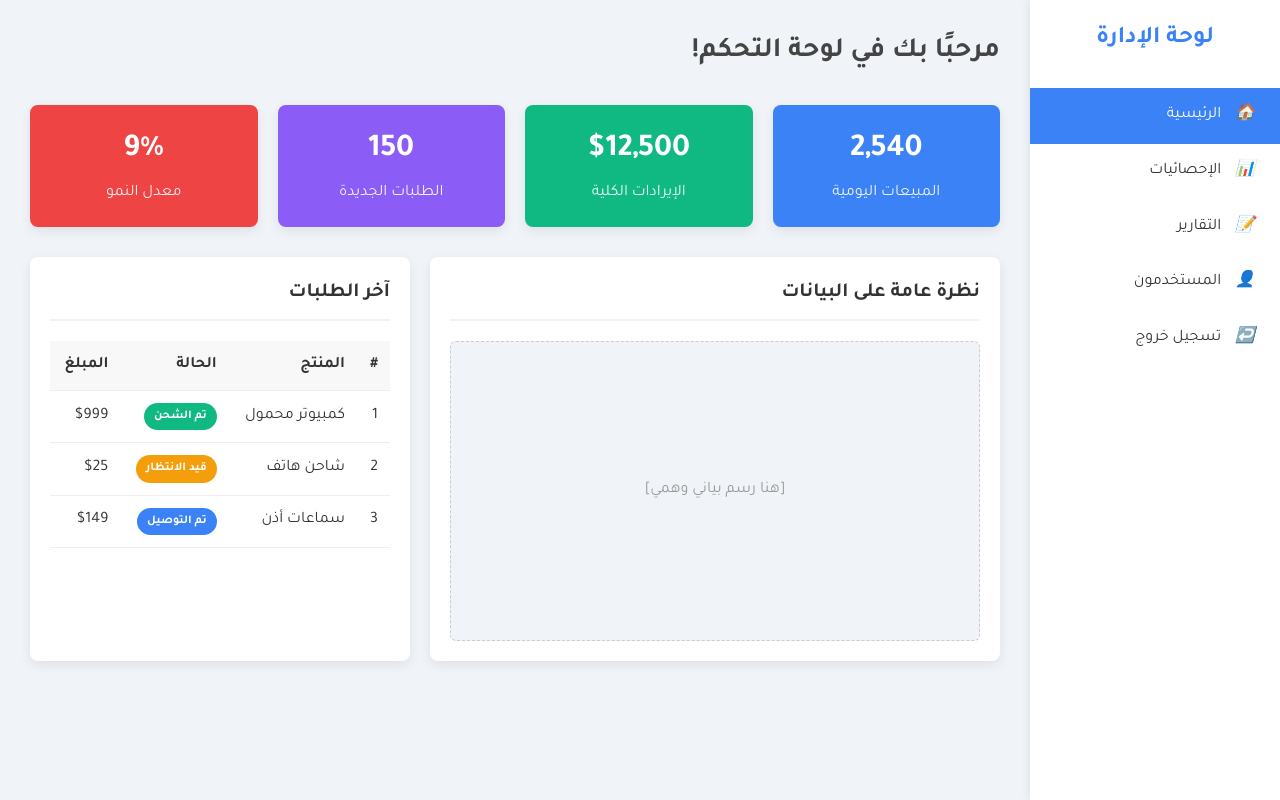
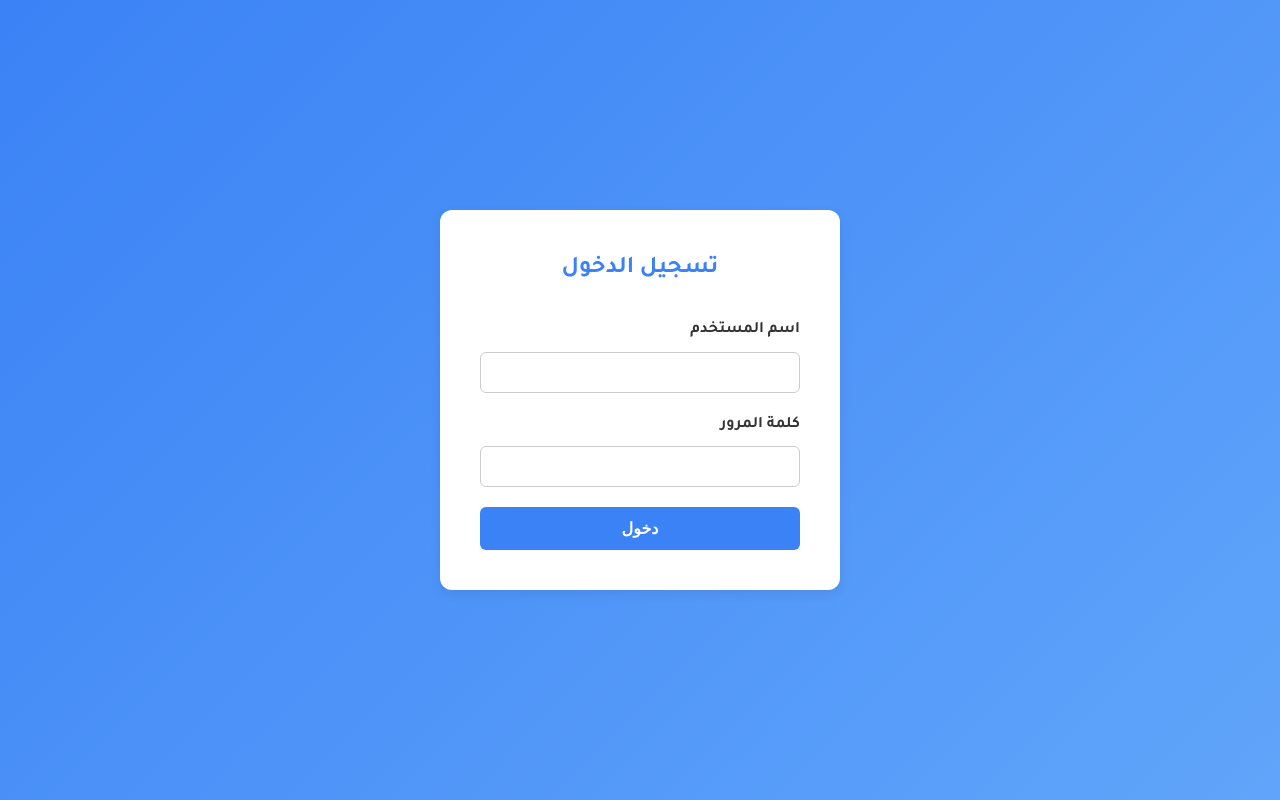
Before and after one commit to Ammarbaha/full-stack-coures, a plain HTML site: page First_Project/login.html in a window 1280 px wide. Drawn offline with Linux system fonts and the light colour scheme.

Commit message:
Update login.html

```diff
--- a/First_Project/login.html
+++ b/First_Project/login.html
@@ -1,97 +1,27 @@
 <!DOCTYPE html>
 <html lang="ar" dir="rtl">
-
 <head>
     <meta charset="UTF-8">
     <meta name="viewport" content="width=device-width, initial-scale=1.0">
-    <title>لوحة التحكم</title>
+    <title>تسجيل الدخول - لوحة التحكم</title>
     <link rel="stylesheet" href="style.css">
 </head>
-
 <body>
-    <div class="dashboard-layout">
-
-        <aside class="sidebar">
-            <div class="logo">لوحة الإدارة</div>
-            <nav class="nav-menu">
-                <ul>
-                    <li class="active"><a href="#"><i class="icon">🏠</i> الرئيسية</a></li>
-                    <li><a href="#"><i class="icon">📊</i> الإحصائيات</a></li>
-                    <li><a href="#"><i class="icon">📝</i> التقارير</a></li>
-                    <li><a href="#"><i class="icon">👤</i> المستخدمون</a></li>
-                    <li><a href="login.html"><i class="icon">↩️</i> تسجيل خروج</a></li>
-                </ul>
-            </nav>
-        </aside>
-
-        <main class="main-content">
-            <header class="main-header">
-                <h1>مرحبًا بك في لوحة التحكم!</h1>
-            </header>
-
-            <div class="stats-cards">
-                <div class="card stat-card blue-bg">
-                    <h3>2,540</h3>
-                    <p>المبيعات اليومية</p>
+    <div class="login-container">
+        <div class="login-box">
+            <h2>تسجيل الدخول</h2>
+            <form action="dashboard.html" method="GET">
+                <div class="input-group">
+                    <label for="username">اسم المستخدم</label>
+                    <input type="text" id="username" name="username" required>
                 </div>
-                <div class="card stat-card green-bg">
-                    <h3>$12,500</h3>
-                    <p>الإيرادات الكلية</p>
+                <div class="input-group">
+                    <label for="password">كلمة المرور</label>
+                    <input type="password" id="password" name="password" required>
                 </div>
-                <div class="card stat-card purple-bg">
-                    <h3>150</h3>
-                    <p>الطلبات الجديدة</p>
-                </div>
-                <div class="card stat-card red-bg">
-                    <h3>9%</h3>
-                    <p>معدل النمو</p>
-                </div>
-            </div>
-
-            <div class="data-sections">
-                <div class="card chart-section">
-                    <h2>نظرة عامة على البيانات</h2>
-                    <div class="placeholder-chart">
-                        [هنا رسم بياني وهمي]
-                    </div>
-                </div>
-
-                <div class="card table-section">
-                    <h2>آخر الطلبات</h2>
-                    <table class="data-table">
-                        <thead>
-                            <tr>
-                                <th>#</th>
-                                <th>المنتج</th>
-                                <th>الحالة</th>
-                                <th>المبلغ</th>
-                            </tr>
-                        </thead>
-                        <tbody>
-                            <tr>
-                                <td>1</td>
-                                <td>كمبيوتر محمول</td>
-                                <td><span class="status-badge shipped">تم الشحن</span></td>
-                                <td>$999</td>
-                            </tr>
-                            <tr>
-                                <td>2</td>
-                                <td>شاحن هاتف</td>
-                                <td><span class="status-badge pending">قيد الانتظار</span></td>
-                                <td>$25</td>
-                            </tr>
-                            <tr>
-                                <td>3</td>
-                                <td>سماعات أذن</td>
-                                <td><span class="status-badge delivered">تم التوصيل</span></td>
-                                <td>$149</td>
-                            </tr>
-                        </tbody>
-                    </table>
-                </div>
-            </div>
-        </main>
+                <button type="submit" class="btn-primary">دخول</button>
+            </form>
+        </div>
     </div>
 </body>
-
 </html>
```
